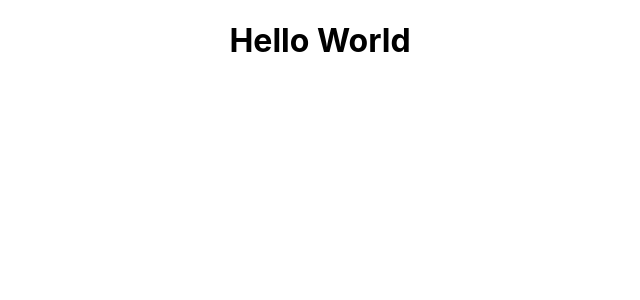
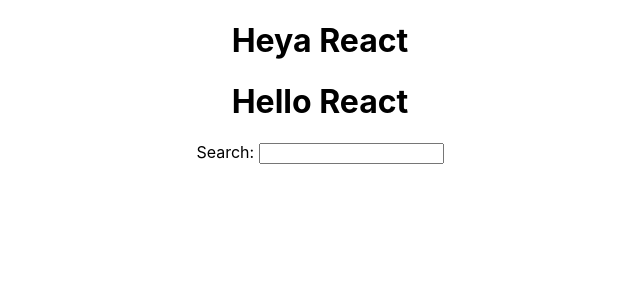
Before and after one commit to mar10outof10/hacker-stories, a React (Create React App) app: page / in a window 1280 px wide. Shown: the top 300 px of the page, without its empty margins (320-960 px from the left). Built offline with nearby package versions, Linux system fonts and the light colour scheme.

Commit message:
Finished chapter 'React JSX'

```diff
--- a/src/App.js
+++ b/src/App.js
@@ -1,12 +1,24 @@
 import logo from './logo.svg';
 import './App.css';
 
-const title = 'React';
-
+const welcome = {
+  greeting: 'Heya',
+  title: 'React'
+};
+function getTitle(title) {
+  return title;
+}
 function App() {
   return (
     <div className="App">
-      <h1>Hello World</h1>
+      <h1>
+        {welcome.greeting} {welcome.title}
+      </h1>
+      <h1>
+        Hello {getTitle('React')}
+      </h1>
+      <label htmlFor="search">Search: </label>
+      <input id="search" type="text" />
     </div>
   );
 }
```
